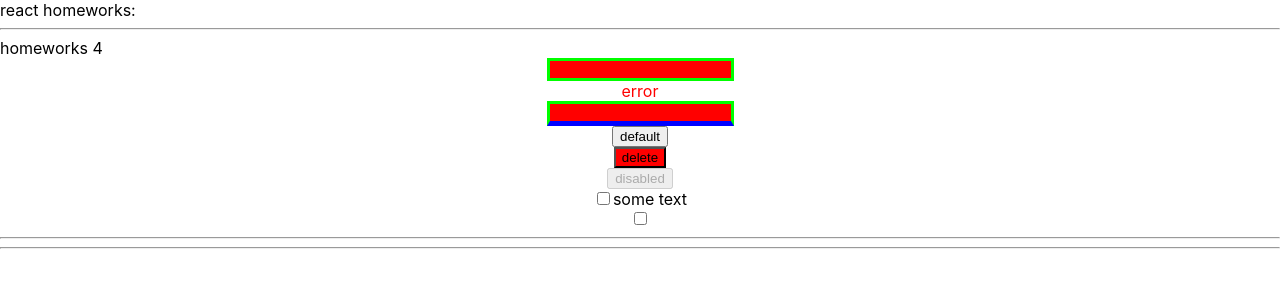
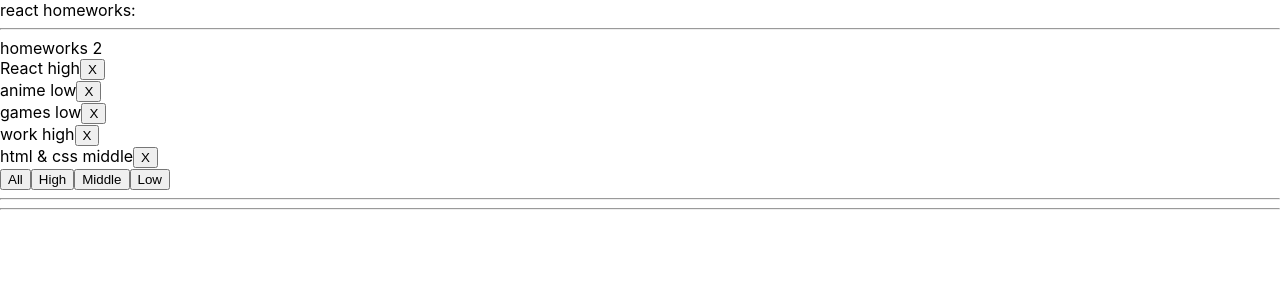
Before and after one commit to katrainer/task_of_Ignat, a React (Create React App) app: page / in a window 1280 px wide. Shown: the top 300 px of the page. Built offline with nearby package versions, Linux system fonts and the light colour scheme.

Commit message:
made 2 task

```diff
--- a/src/p1-main/m1-ui/u1-app/App.tsx
+++ b/src/p1-main/m1-ui/u1-app/App.tsx
@@ -10,9 +10,9 @@
         <div className={s.App}>
             <div>react homeworks:</div>
             {/*<HW1/>*/}
-            {/*<HW2/>*/}
+            <HW2/>
             {/*<HW3/>*/}
-            <HW4/>
+            {/*<HW4/>*/}
             {/*<HW5/>*/}
 
         </div>
--- a/src/p2-homeworks/h2/Affair.tsx
+++ b/src/p2-homeworks/h2/Affair.tsx
@@ -1,18 +1,17 @@
 import React from 'react'
+import {AffairType} from "./HW2";
 
 type AffairPropsType = {
-    // key не нужно типизировать
-    affair: any // need to fix any
-    deleteAffairCallback: any // need to fix any
+    affair: AffairType
+    deleteAffairCallback: (_id: number)=> void
 }
 
 function Affair(props: AffairPropsType) {
-    const deleteCallback = () => {}// need to fix
+    const deleteCallback = () => {props.deleteAffairCallback(props.affair._id)}
 
     return (
         <div>
-            // show some text
-
+            <span>{props.affair.name} {props.affair.priority}</span>
             <button onClick={deleteCallback}>X</button>
         </div>
     )
--- a/src/p2-homeworks/h2/Affairs.tsx
+++ b/src/p2-homeworks/h2/Affairs.tsx
@@ -1,26 +1,26 @@
 import React from 'react'
 import Affair from './Affair'
-import {AffairType} from './HW2'
+import {AffairType, FilterType} from './HW2'
 
-type AffairsPropsType = { // need to fix any
-    data: any
-    setFilter: any
-    deleteAffairCallback: any
+type AffairsPropsType = {
+    data: Array<AffairType>
+    setFilter: (filter: FilterType)=>void
+    deleteAffairCallback: (_id: number)=> void
 }
 
 function Affairs(props: AffairsPropsType) {
     const mappedAffairs = props.data.map((a: AffairType) => (
-        <Affair // should work
-            key={a._id} // кеи ОБЯЗАТЕЛЬНЫ в 99% - так что лучше их писать всегда при создании компонент в мапе
+        <Affair
+            key={a._id}
             affair={a}
             deleteAffairCallback={props.deleteAffairCallback}
         />
     ))
 
-    const setAll = () => {} // need to fix
-    const setHigh = () => {}
-    const setMiddle = () => {}
-    const setLow = () => {}
+    const setAll = () => {props.setFilter('all')}
+    const setHigh = () => {props.setFilter('high')}
+    const setMiddle = () => {props.setFilter('middle')}
+    const setLow = () => {props.setFilter('low')}
 
     return (
         <div>
--- a/src/p2-homeworks/h2/HW2.tsx
+++ b/src/p2-homeworks/h2/HW2.tsx
@@ -2,12 +2,16 @@
 import Affairs from './Affairs'
 
 // types
-export type AffairPriorityType = any // need to fix any
-export type AffairType = any // need to fix any
+export type AffairPriorityType = 'high' | 'low' | 'middle'
+export type AffairType = {
+    _id: number
+    name: string
+    priority: AffairPriorityType
+}
 export type FilterType = 'all' | AffairPriorityType
 
 // constants
-const defaultAffairs: any = [ // need to fix any
+const defaultAffairs: Array<AffairType> = [
     {_id: 1, name: 'React', priority: 'high'},
     {_id: 2, name: 'anime', priority: 'low'},
     {_id: 3, name: 'games', priority: 'low'},
@@ -16,20 +20,29 @@
 ]
 
 // pure helper functions
-export const filterAffairs = (affairs: any, filter: any): any => { // need to fix any
-    if (filter === 'all') return affairs
-    else return // need to fix
+export const filterAffairs = (affairs: Array<AffairType>, filter: FilterType): Array<AffairType> => {
+    if (filter === 'all') {
+        return affairs
+    } else if (filter === 'high') {
+        return affairs.filter(t => t.priority === "high")
+    } else if (filter === 'low') {
+        return affairs.filter(t => t.priority === "low")
+    } else {
+        return affairs.filter(t => t.priority === "middle")
+    }
 }
-export const deleteAffair = (affairs: any, _id: any): any => { // need to fix any
-    return // need to fix
+
+
+export const deleteAffair = (affairs: Array<AffairType>, _id: number): Array<AffairType> => {
+    return affairs.filter(t => t._id !== _id)
 }
 
 function HW2() {
-    const [affairs, setAffairs] = useState<any>(defaultAffairs) // need to fix any
+    const [affairs, setAffairs] = useState<Array<AffairType>>(defaultAffairs)
     const [filter, setFilter] = useState<FilterType>('all')
 
     const filteredAffairs = filterAffairs(affairs, filter)
-    const deleteAffairCallback = (_id: any) => setAffairs(deleteAffair(affairs, _id)) // need to fix any
+    const deleteAffairCallback = (_id: number) => setAffairs(deleteAffair(affairs, _id))
 
     return (
         <div>
```
